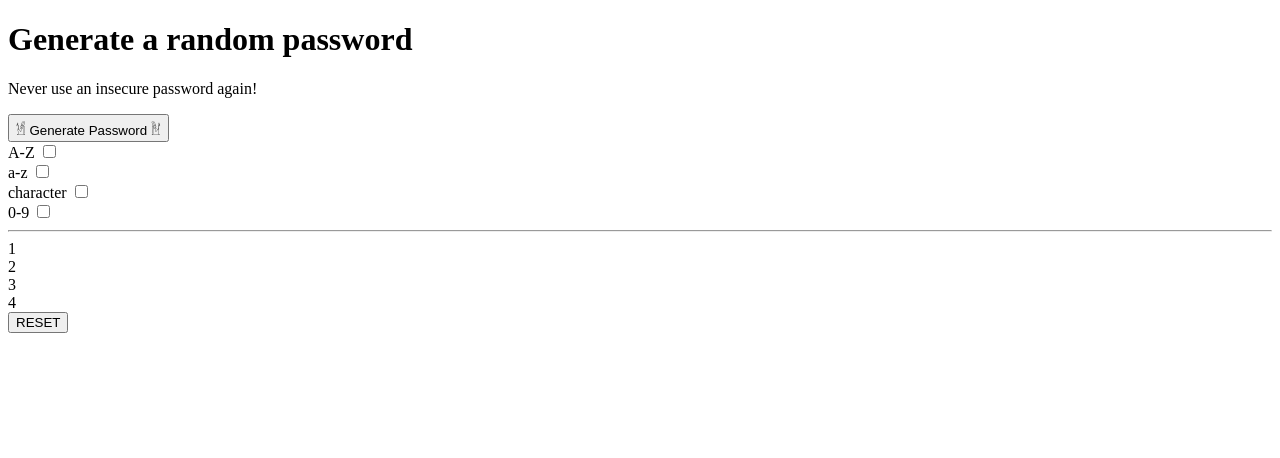
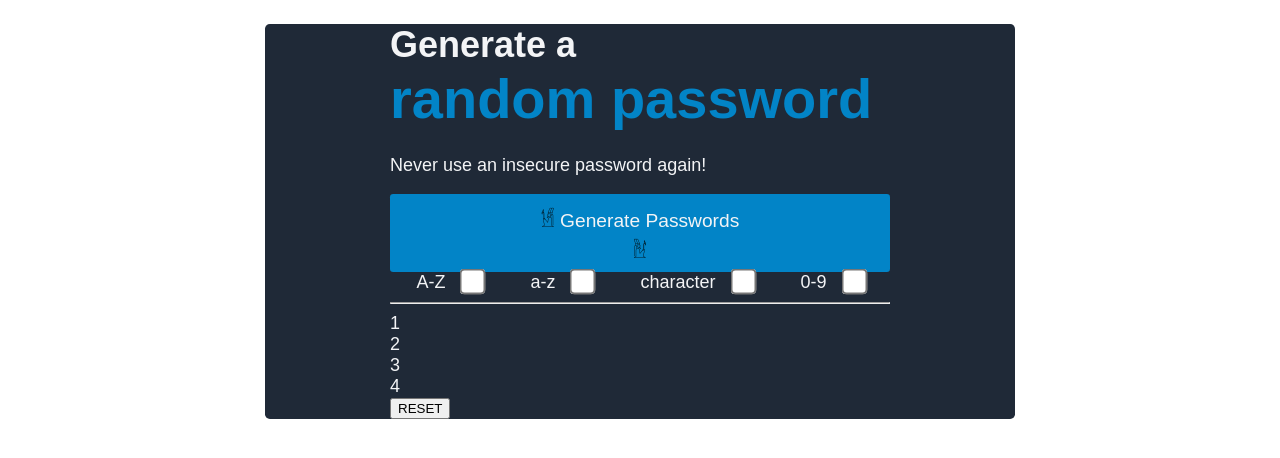
Before and after one commit to NBayraktar/password-generator, a plain HTML site: page index.html in a window 1280 px wide. Drawn offline with Linux system fonts and the light colour scheme; a web font is replaced by a local one.

Commit message:
working on style

```diff
--- a/index.html
+++ b/index.html
@@ -4,6 +4,12 @@
     <meta charset="UTF-8" />
     <meta http-equiv="X-UA-Compatible" content="IE=edge" />
     <meta name="viewport" content="width=device-width, initial-scale=1.0" />
+    <link rel="preconnect" href="https://fonts.googleapis.com" />
+    <link rel="preconnect" href="https://fonts.gstatic.com" crossorigin />
+    <link
+      href="https://fonts.googleapis.com/css2?family=Zen+Kaku+Gothic+Antique:wght@300;400;700&display=swap"
+      rel="stylesheet"
+    />
     <link rel="stylesheet" href="style.css" />
     <title>Password Generator</title>
   </head>
@@ -11,28 +17,52 @@
     <div class="container">
       <div class="wraper">
         <div class="section-1">
-          <h1>Generate a random password</h1>
+          <h1>Generate a <span class="span-text">random password</span></h1>
           <p>Never use an insecure password again!</p>
-          <button>𓁩 Generate Password 𓁪</button>
-          <div class="checkbox">
+          <div class="btn-box">
+            <button id="btn-pass" class="btn-pass">
+              𓁩 <span class="span-pass">Generate Passwords</span> 𓁪
+            </button>
+          </div>
+          <div class="checkbox-container">
             <div>
               <label for="uppercase">A-Z</label>
-              <input type="checkbox" name="" id="uppercase" />
+              <input
+                type="checkbox"
+                name="uppercase"
+                id="uppercase"
+                class="checkbox-lar"
+              />
             </div>
 
             <div>
               <label for="lowercase">a-z</label>
-              <input type="checkbox" name="" id="lowercase" />
+              <input
+                type="checkbox"
+                name="lowercase"
+                id="lowercase"
+                class="checkbox-lar"
+              />
             </div>
 
             <div>
               <label for="character">character</label>
-              <input type="checkbox" name="" id="character" />
+              <input
+                type="checkbox"
+                name="character"
+                id="character"
+                class="checkbox-lar"
+              />
             </div>
 
             <div>
               <label for="number">0-9</label>
-              <input type="checkbox" name="" id="number" />
+              <input
+                type="checkbox"
+                name="number"
+                id="number"
+                class="checkbox-lar"
+              />
             </div>
           </div>
         </div>
--- a/style.css
+++ b/style.css
@@ -0,0 +1,59 @@
+body {
+  font-family: 'Zen Kaku Gothic Antique', sans-serif;
+  font-size: 1.125rem;
+  /* color: #0284c7; */
+  color: #f3f4f6;
+  margin: 0;
+  padding: 0;
+  box-sizing: border-box;
+}
+
+.container {
+  width: 46.875rem;
+  background: #1f2937;
+  margin: 0 auto;
+  border-radius: 0.3rem;
+}
+
+.wraper {
+  max-width: 31.25rem;
+  margin: 0 auto;
+}
+
+.span-text {
+  display: block;
+  font-size: 3.5rem;
+  color: #0284c7;
+}
+
+.span-pass {
+  color: #f3f4f6;
+}
+
+.btn-box {
+  display: flex;
+  justify-content: center;
+}
+
+.btn-pass {
+  font-size: 1.2rem;
+  padding: 0.5rem 8.9rem;
+  border-radius: 0.2rem;
+  border: none;
+  outline: none;
+  background: #0284c7;
+  cursor: pointer;
+}
+
+.checkbox-container {
+  display: flex;
+  justify-content: center;
+  gap: 3rem;
+}
+
+.checkbox-lar {
+  transform: scale(2);
+  margin-left: 1rem;
+  outline: none;
+  cursor: pointer;
+}
```
